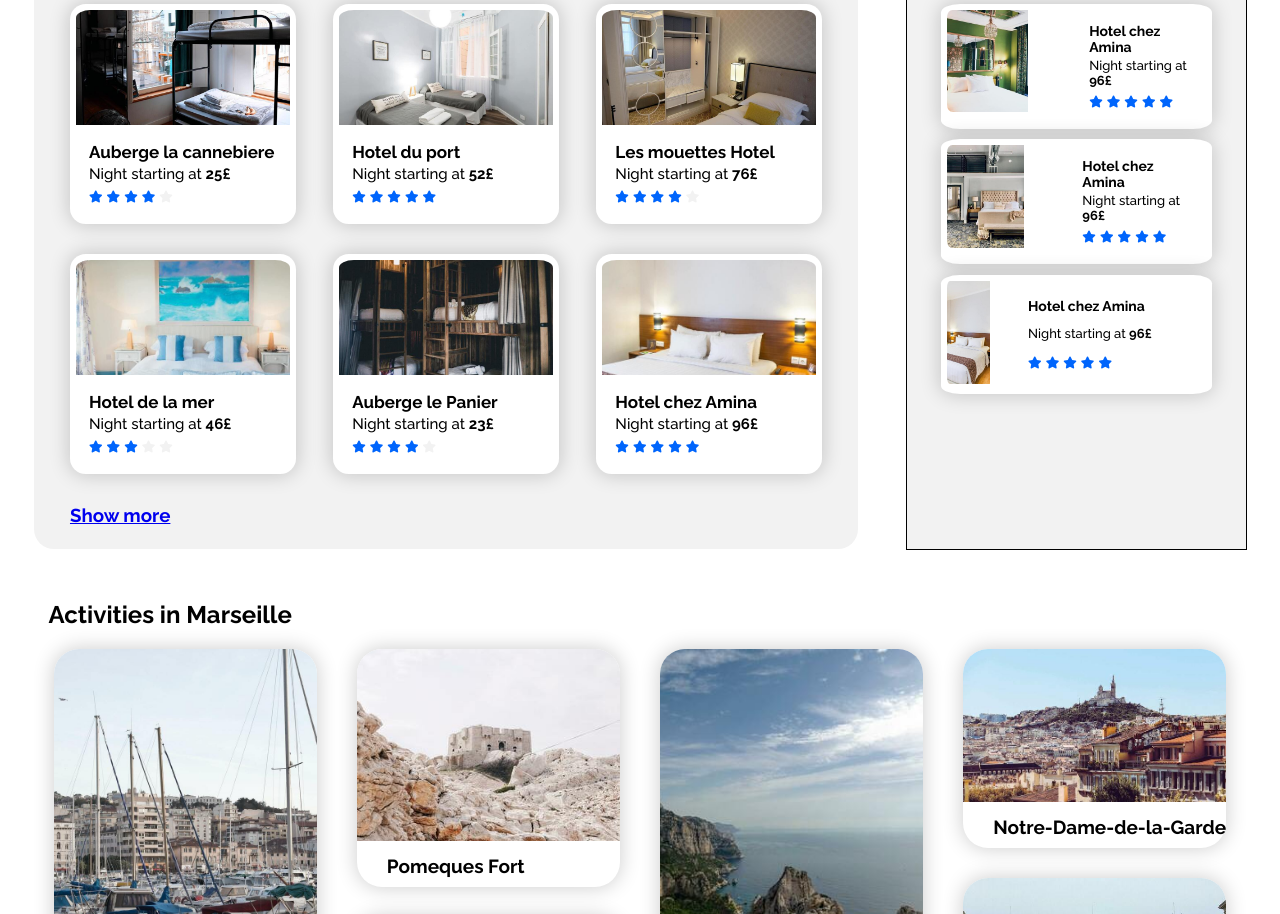
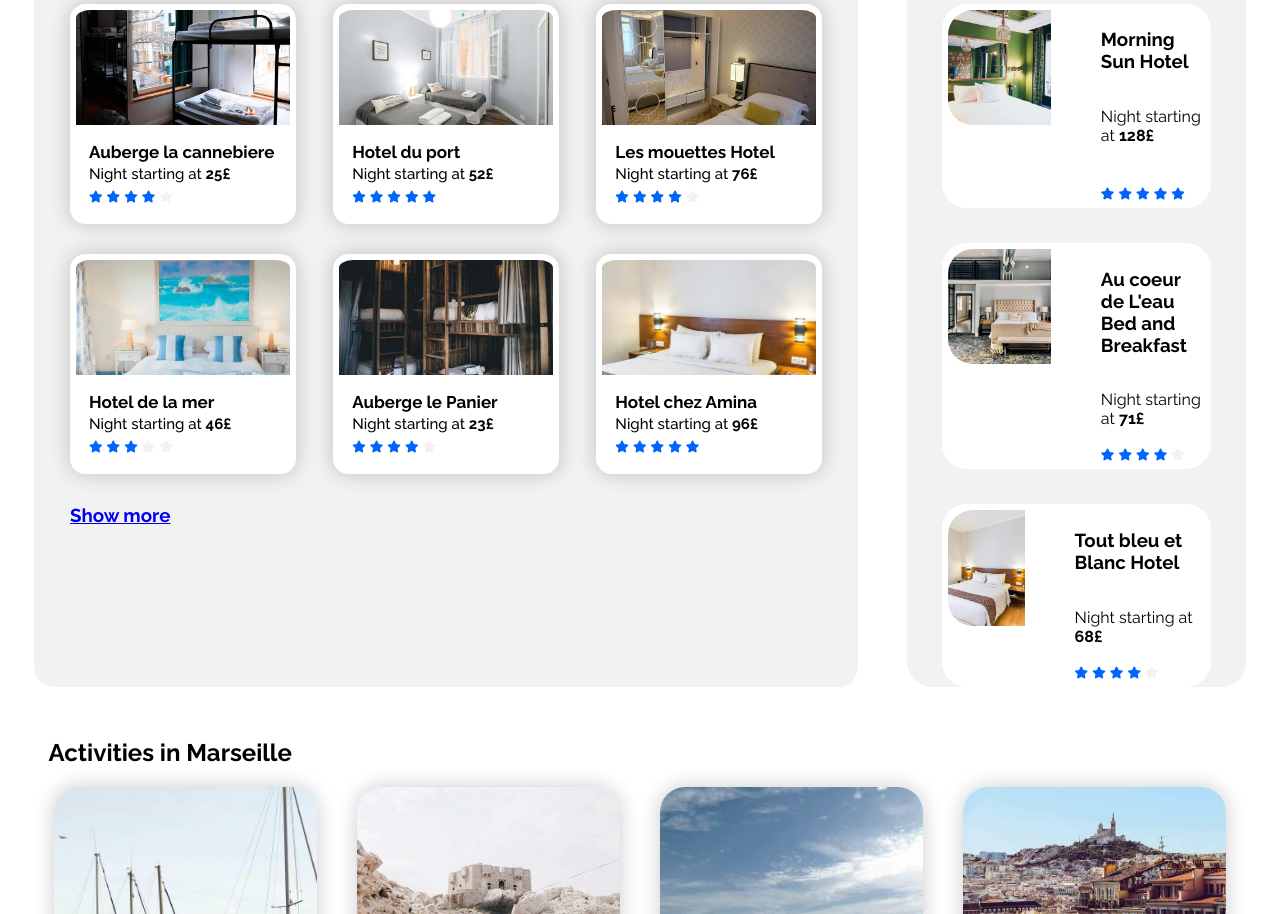
Before and after one commit to AdrienDuval/mocpus, a plain HTML site: page index.html in a window 1280 px wide. Shown: the part 457-1371 px from the top of the page. Drawn offline with Linux system fonts and the light colour scheme.

Commit message:
creaion of sidebar

```diff
--- a/index.html
+++ b/index.html
@@ -209,17 +209,17 @@
 
 
             <div class="col-2-content">
+                <div class="side-head">
                     <h2>Most Popular</h2>
-                <div class="content content-sidebar ">
-
-                <div class="img-1 img-sidebar">
-                    <div class="card-img card-sidebar">
-                        <img src="/mocpus/images/hebergements/4_small/emile-guillemot-Bj_rcSC5XfE-unsplash.jpg">
+                    <i class="fas fa-chart-line"></i>
                 </div>
-
-                    <div class="text-img sidebar-text">
-                        <h3>Hotel chez Amina</h3>
-                        <p>Night starting at <strong id="price"> 96£ </strong></p>
+               <div class="content-sidebar">
+                   <div class="card-sidebar">
+                       <div class="sidebar-card cardsb-1 gfd">
+                           <img src="/mocpus/images/hebergements/4_small/emile-guillemot-Bj_rcSC5XfE-unsplash.jpg" alt="">
+                           <div class="text-card">
+                            <h3>Morning Sun Hotel</h3>
+                            <p>Night starting at <strong id="price"> 128£ </strong></p>
                             <div class="rating-start">
                                 <span class="fa fa-star checked"></span>
                                 <span class="fa fa-star checked"></span>
@@ -229,39 +229,41 @@
                             </div>
                            </div>
                        </div>
-
-                <div class="img-1 img-sidebar">
-                    <div class="card-img card-sidebar">
-                        <img src="/mocpus/images/hebergements/4_small/aw-creative-VGs8z60yT2c-unsplash.jpg" alt="aunerge la cannebiere">
                    </div>
-
-                    <div class="text-img sidebar-text">
-                        <h3>Hotel chez Amina</h3>
-                        <p>Night starting at <strong id="price"> 96£ </strong></p>
+               </div>
+               <div class="content-sidebar">
+                   <div class="card-sidebar">
+                       <div class="sidebar-card cardsb-1 dfg">
+                           <img src="/mocpus/images/hebergements/4_small/aw-creative-VGs8z60yT2c-unsplash.jpg" alt="">
+                           <div class="text-card">
+                            <h3>Au coeur de L'eau Bed and Breakfast</h3>
+                            <p>Night starting at <strong id="price"> 71£ </strong></p>
                             <div class="rating-start">
                                 <span class="fa fa-star checked"></span>
                                 <span class="fa fa-star checked"></span>
                                 <span class="fa fa-star checked"></span>
                                 <span class="fa fa-star checked"></span>
-                            <span class="fa fa-star checked"></span>
+                                <span class="fa fa-star "></span>
                             </div>
                            </div>
                        </div>
-
-                <div class="img-1 img-sidebar">
-                    <div class="card-img card-sidebar">
-                        <img src="/mocpus/images/hebergements/4_small/febrian-zakaria-sjvU0THccQA-unsplash.jpg">
                    </div>
-
-                    <div class="text-img sidebar-text">
-                        <h3>Hotel chez Amina</h3>
-                        <p>Night starting at <strong id="price"> 96£ </strong></p>
+               </div>
+               <div class="content-sidebar">
+                   <div class="card-sidebar">
+                       <div class="sidebar-card cardsb-1 dfg">
+                           <img src="/mocpus/images/hebergements/4_small/febrian-zakaria-sjvU0THccQA-unsplash.jpg" alt="">
+                           <div class="text-card">
+                            <h3>Tout bleu et Blanc Hotel</h3>
+                            <p>Night starting at <strong id="price"> 68£ </strong></p>
                             <div class="rating-start">
                                 <span class="fa fa-star checked"></span>
                                 <span class="fa fa-star checked"></span>
                                 <span class="fa fa-star checked"></span>
                                 <span class="fa fa-star checked"></span>
-                            <span class="fa fa-star checked"></span>
+                                <span class="fa fa-star "></span>
+                            </div>
+                           </div>
                        </div>
                    </div>
                </div>
--- a/style.css
+++ b/style.css
@@ -22,10 +22,7 @@ body
 {
     width: 40%;
 }
-.col-1-header
-{
-    outline: 0px solid ;
-}
+
 ul
 {
     display: flex;
@@ -182,7 +179,7 @@ width: 100%;
 }
 .content-1 .col-2-content
 {
-    outline: 1px solid;
+    border-radius: 25px;
    width: 28%;
 }
 .col-1-content .content
@@ -253,45 +250,43 @@ span.fa.fa-star {
     background-color: #F2F2F2;
 }
 
-.content.content-sidebar {
+.side-head i.fas.fa-chart-line {
+    font-size: 25px;
+}
+
+.card-sidebar img {
+    width:40%;
+    height: 9vw;
+    object-fit: cover;
+    border-radius: 25px 0% 0% 25px;
+    margin-right: 50px;
+}
+.gfd p {
+    padding-bottom: 22px;
+}
+.side-head {
+    display: flex;
+    justify-content: space-between;
+    align-items: center;
+    margin: 0px 40px;
+}
+
+.sidebar-card.cardsb-1 {
+    display: flex;
+    justify-content: end;
+    background: white;
+    margin: 0px 35px;
+    border-radius: 25px;
+    padding: 6px;
+}
+
+.text-card {
     display: flex;
     flex-direction: column;
-    margin: 0% 10% 0% 10%;
+    justify-content: start;
 }
-
-.img-1.img-sidebar {
-    display: flex;
-    width: 100%;
-}
-
-
-.card-sidebar img {
-    width: 63%;
-    height: 8vw;
-    object-fit: cover;
-    border-radius: 7% 0% 0% 7%;
-}
-
-.text-img .sidebar-text{
-    display: flex;
-    flex-direction: column;
-    justify-content: space-around;
-    margin-left: -28px;
-}
-
-.text-img.sidebar-text {
-    display: flex;
-    flex-direction: column;
-    /* margin-left: -60px; */
-    justify-content: space-around;
-}
-
-.text-img.sidebar-text h3 {
-    font-size: 14px;
-}
-
-.text-img.sidebar-text p {
-    font-size: 13px;
+.dfg {
+    margin-top: 35px!important;
 }
 /* end section content */
 
```
Lines whose indentation alone changed are shown as unchanged.
